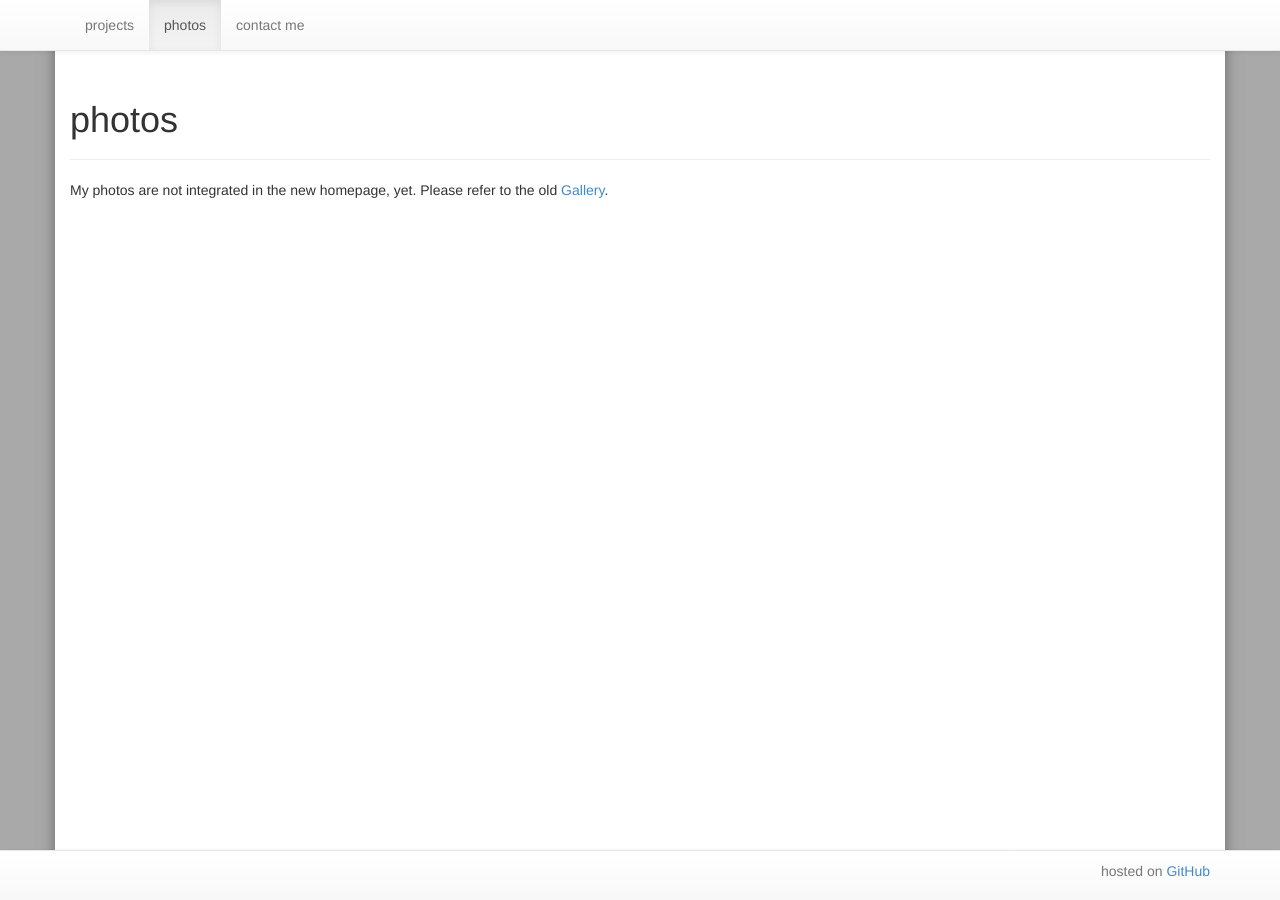
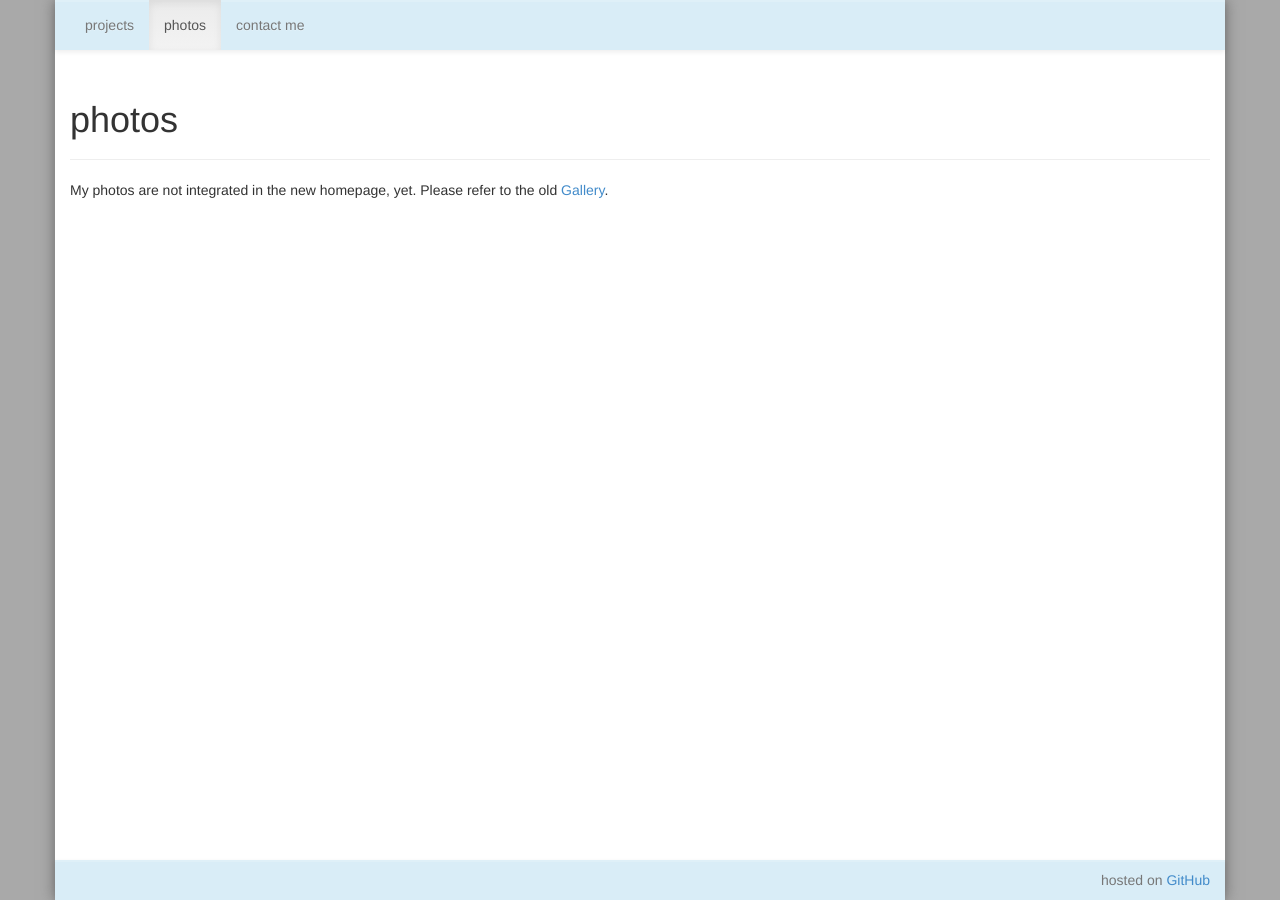
Before and after one commit to winniehell-wasteland/winniehell.de, a Jekyll site: the page built from gallery/index.md, in a window 1280 px wide. Built offline with Jekyll 4.4.1, drawn with Linux system fonts in a browser that asks for light colours.

Commit message:
reduce navbar width

```diff
--- a/_layouts/page.html
+++ b/_layouts/page.html
@@ -13,7 +13,7 @@
 <body>
 
 <div class="navbar navbar-default navbar-fixed-top" role="navigation">
-	<div class="container">
+	<div class="container bg-info">
 		<ul class="nav navbar-nav">
 			{% assign page_list = site.pages | sort: 'index' %}
 			{% for p in page_list offset: 1 %}
@@ -34,7 +34,7 @@
 </div>
 
 <div class="navbar navbar-default navbar-fixed-bottom">
-	<div class="container">
+	<div class="container bg-info">
 		<p class="text-muted">
 			hosted on <a
 				href="https://github.com/winniehell/winniehell.github.io/">GitHub</a>
--- a/css/style.css
+++ b/css/style.css
@@ -14,8 +14,19 @@ body > .container {
     padding-top: 60px;
 }
 
+.navbar {
+    background: none;
+    border: none;
+    box-shadow: none;
+}
+
+.navbar > .container {
+    box-shadow: 0 2px 0 rgba(255, 255, 255, 0.15) inset, 0 2px 5px rgba(0, 0, 0, 0.075);
+}
+
 .navbar-fixed-bottom {
     text-align: right;
+    margin-bottom: -10px;
 }
 .navbar-fixed-bottom > .container {
     padding-top: 10px;
```
Also changed, not shown: other parts of _layouts/page.html (+1 -1 lines).
